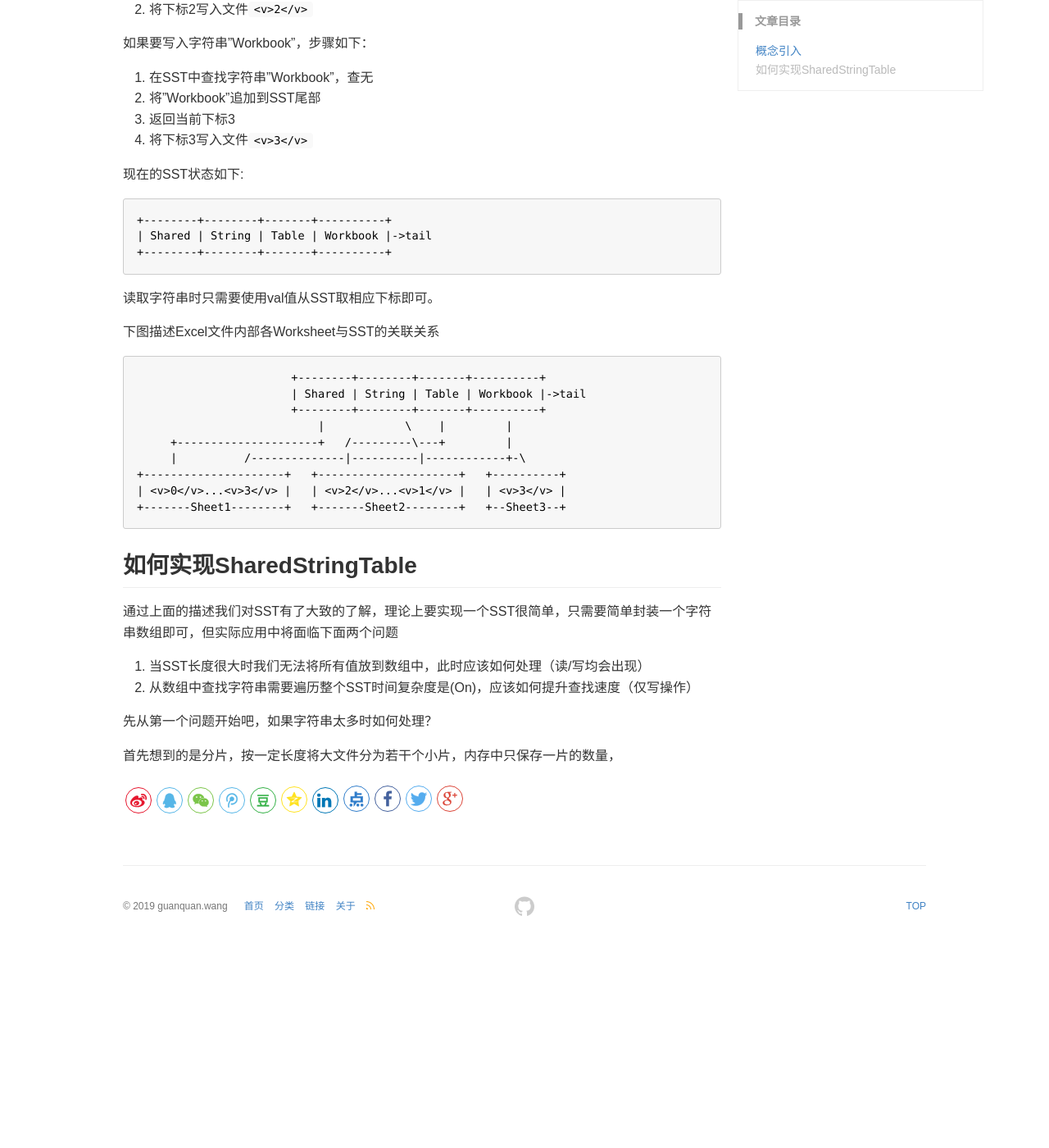
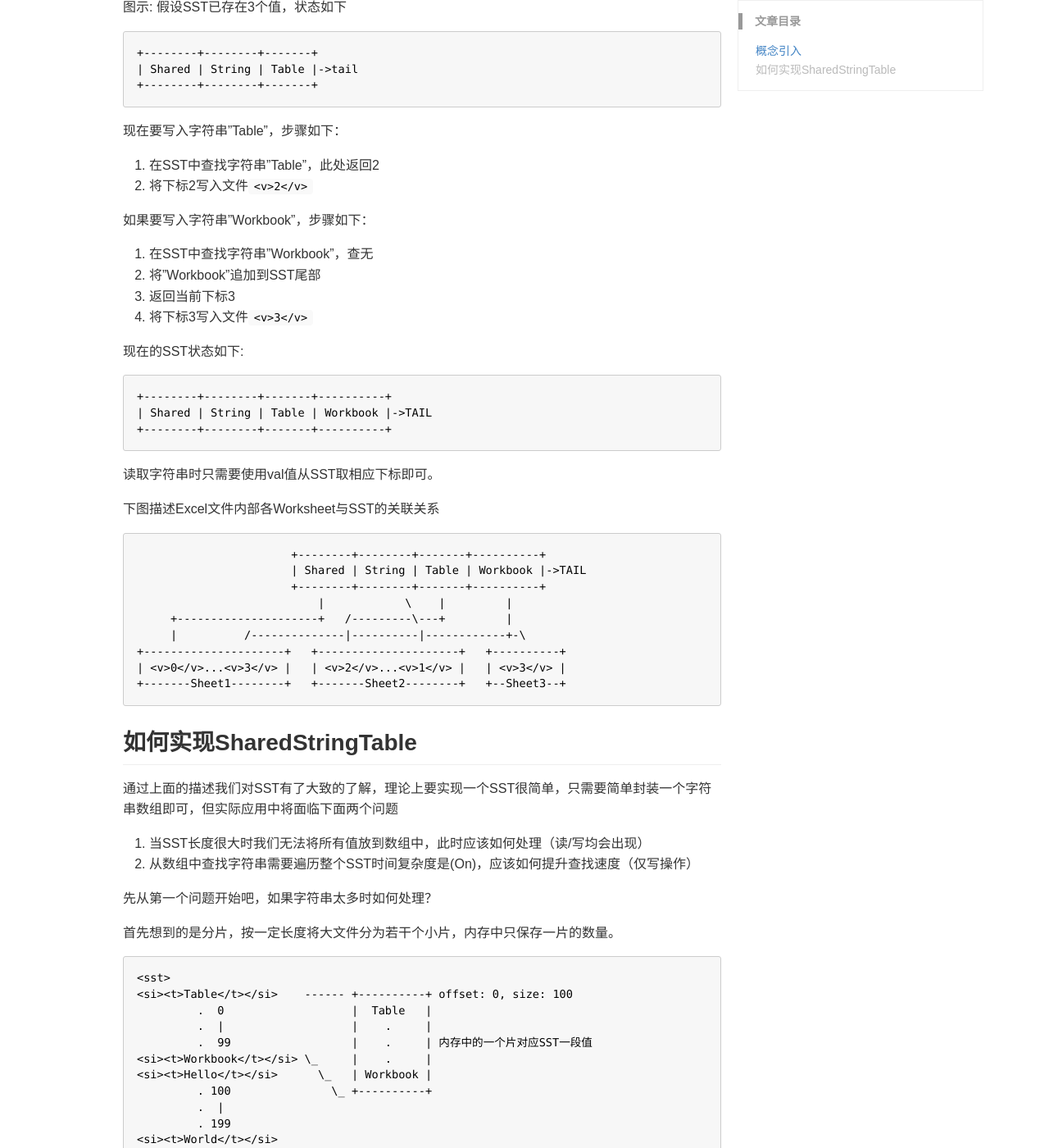
Before and after one commit to wangguanquan/wangguanquan.github.io, a Jekyll site: the page built from _posts/2020-04-15-about SharedStringTable.md, in a window 1280 px wide and 1400 px high, scrolled down 768 px. Shown: the whole window at 82% size. Built offline with Jekyll 4.4.1, drawn with Linux system fonts in a browser that asks for light colours; before the commit the page ends 1922 px from its top, so only the background shows below that; some of the changed text lies outside the part shown.

Commit message:
阶段性提交

````diff
--- a/_posts/2020-04-15-about SharedStringTable.md
+++ b/_posts/2020-04-15-about SharedStringTable.md
@@ -13,6 +13,17 @@ SharedStringTable是微软在BIFF8版本中引入的概念，其目地是整个W
 >A BIFF8 workbook collects the strings of all text cells in a global list,
  the Shared String Table. This table is located in the record SST in the
  Workbook Globals Substream
+
+SharedStringTable在Excel07及以后版本保存在`sharedStrings.xls`文件中。内容大致像下面这样，
+其中count表示内容被引用次数，uniqueCount表示整个文件中保存的字符串个数。
+
+```$xml
+<sst count="5" uniqueCount="3">
+<si><t>Shared</t></si>
+<si><t>String</t></si>
+<si><t>Table</t></si>
+</sst>
+```
 
 简单的理解可以将SharedStringTable看成一个字符串数组，写Excel的时候先从数组中查找字符串，如果找到则将下标
 当做值写入文件，如果未找到则将字符串追加到数组最后，再将当前下标写入文件。
@@ -41,7 +52,7 @@ SharedStringTable是微软在BIFF8版本中引入的概念，其目地是整个W
 
 ```$xslt
 +--------+--------+-------+----------+
-| Shared | String | Table | Workbook |->tail
+| Shared | String | Table | Workbook |->TAIL
 +--------+--------+-------+----------+
 ```
 
@@ -51,7 +62,7 @@ SharedStringTable是微软在BIFF8版本中引入的概念，其目地是整个W
 
 ```$xslt
                        +--------+--------+-------+----------+
-                       | Shared | String | Table | Workbook |->tail
+                       | Shared | String | Table | Workbook |->TAIL
                        +--------+--------+-------+----------+
                            |            \    |         |
      +---------------------+   /---------\---+         |
@@ -69,4 +80,19 @@ SharedStringTable是微软在BIFF8版本中引入的概念，其目地是整个W
 
 先从第一个问题开始吧，如果字符串太多时如何处理？
 
-首先想到的是分片，按一定长度将大文件分为若干个小片，内存中只保存一片的数量，
+首先想到的是分片，按一定长度将大文件分为若干个小片，内存中只保存一片的数量。
+
+```$xslt
+<sst>
+<si><t>Table</t></si>    ------ +----------+ offset: 0, size: 100
+         .  0                   |  Table   |
+         .  |                   |    .     |
+         .  99                  |    .     | 内存中的一个片对应SST一段值
+<si><t>Workbook</t></si> \_     |    .     |
+<si><t>Hello</t></si>      \_   | Workbook |
+         . 100               \_ +----------+
+         .  |
+         . 199
+<si><t>World</t></si>
+</sst>
+```
````
